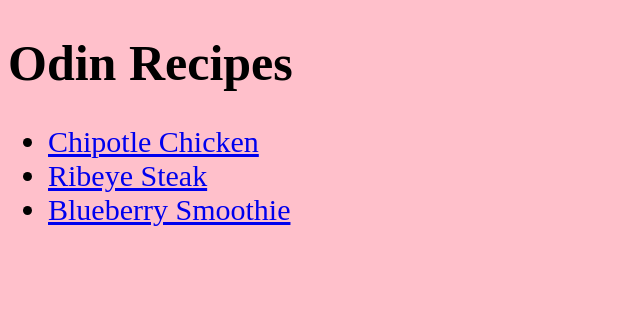
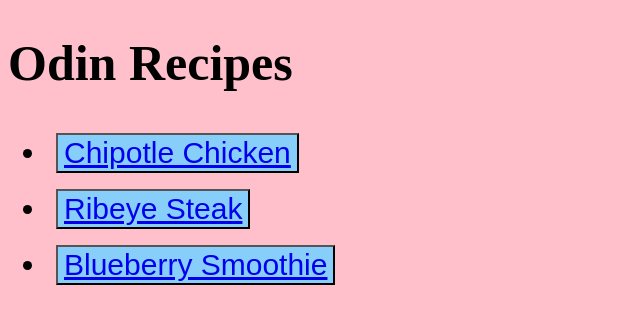
Before and after one commit to thedunkman/odin-recipes, a plain HTML site: page index.html in a window 1280 px wide. Shown: the whole page, without its empty margins (0-640 px from the left). Drawn offline with Linux system fonts and the light colour scheme.

Commit message:
change text links to buttons
change text links of recipes to button links

```diff
--- a/index.html
+++ b/index.html
@@ -9,9 +9,9 @@
     <body class="main-page-bg">
         <h1 class="odin-recipes">Odin Recipes</h1>
         <ul class="recipe-list">
-            <li><a href="./recipes/chipotle-chicken.html">Chipotle Chicken</a></li>
-            <li><a href="./recipes/ribeye-steak.html">Ribeye Steak</a></li>
-            <li><a href="./recipes/blueberry-smoothie.html" alt="Blueberry Smoothie">Blueberry Smoothie</a></li>
+            <li><button class="button"><a href="./recipes/chipotle-chicken.html">Chipotle Chicken</a></button></li>
+            <li><button class="button"><a href="./recipes/ribeye-steak.html">Ribeye Steak</a></button></li>
+            <li><button class="button"><a href="./recipes/blueberry-smoothie.html" alt="Blueberry Smoothie">Blueberry Smoothie</a></button></li>
         </ul>
     </body>
 </html>
```
